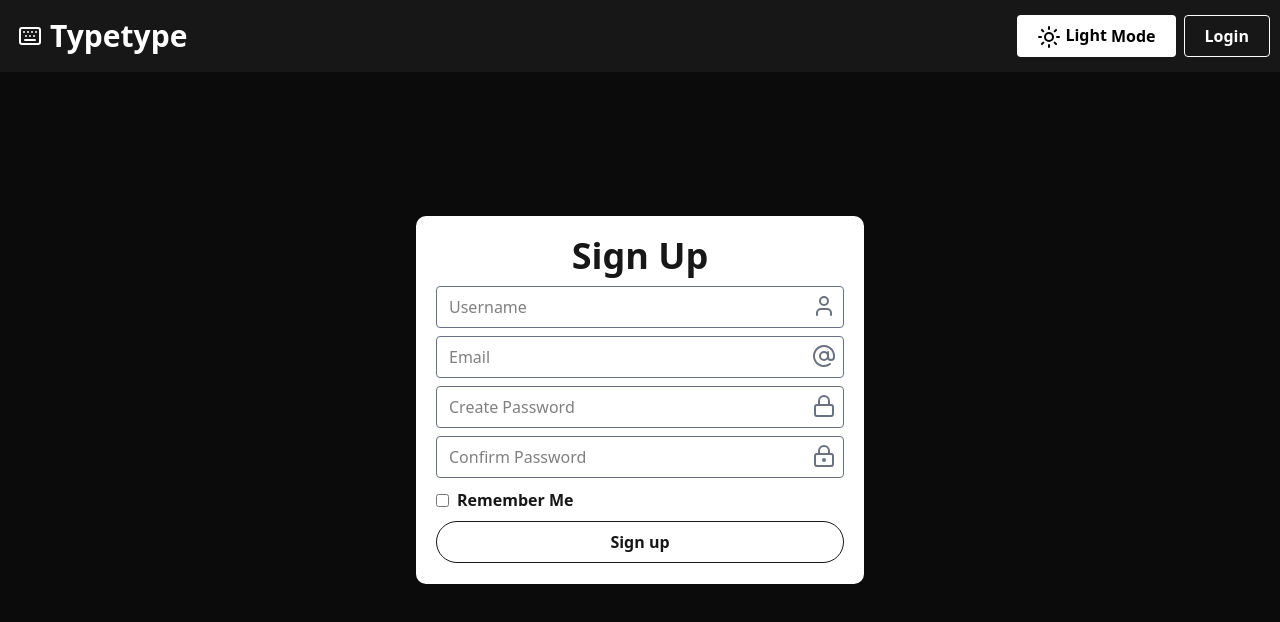
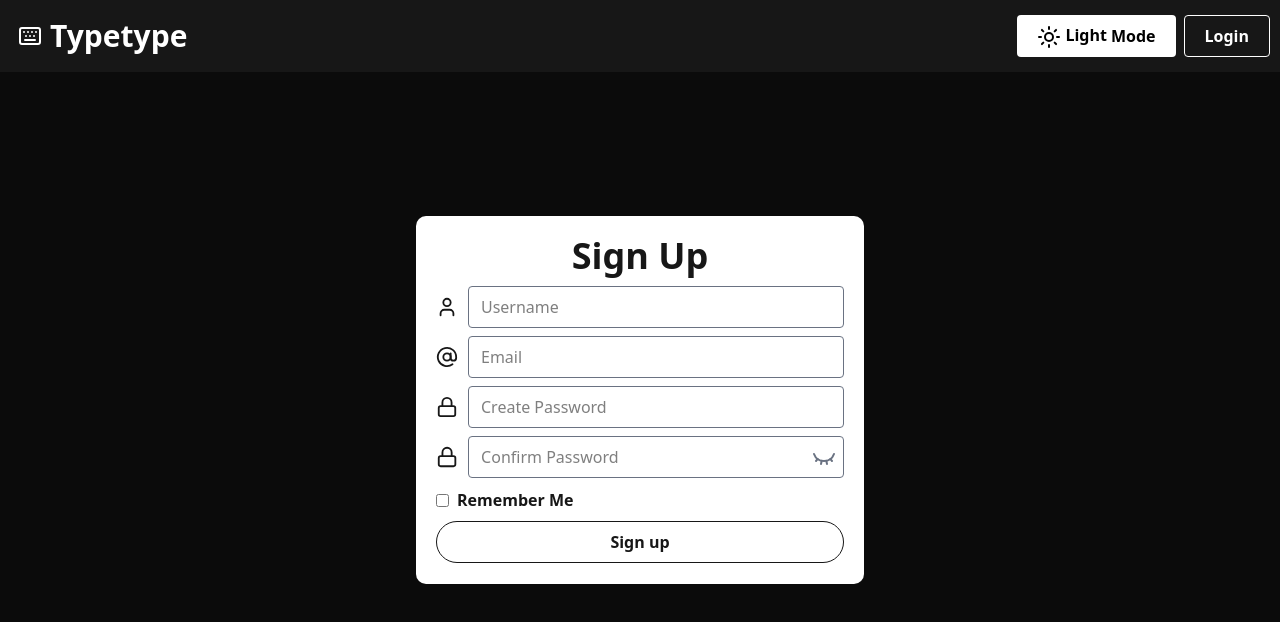
Before and after one commit to AtheoJester23/Typetype, a React (Vite) app: page /Signup in a window 1280 px wide. Shown: the top 622 px of the page. Built offline with nearby package versions, Linux system fonts and the light colour scheme; no server answers.

Commit message:
style: restyle form inputs

```diff
--- a/src/components/SignupForm.tsx
+++ b/src/components/SignupForm.tsx
@@ -1,26 +1,46 @@
-import { AtSign, Lock, LockKeyhole, User } from "lucide-react";
+import { AtSign, Eye, EyeClosed, Lock, LockKeyhole, User } from "lucide-react";
+import { useState } from "react";
 
 const SignupForm = () => {
+    const [show, setShow] = useState(false)
+
+    const handleSignIn = (e: React.FormEvent<HTMLFormElement>) => {
+        e.preventDefault();
+
+        const formData = new FormData(e.currentTarget);
+        const username = formData.get("username") as String;
+        const email = formData.get("email") as String;
+        const password = formData.get("createPassword") as String;
+        const confirmPassword = formData.get("confirmPassword") as String;
+
+        console.log("Data", JSON.stringify({username, email, password, confirmPassword}))
+    }
+
     return (
-        <form className="formSignup">
+        <form className="formSignup" onSubmit={(e) => handleSignIn(e)}>
             <h1 className="text-center font-bold text-4xl text-[rgb(23,23,23)]">Sign Up</h1>
 
             <div className="flex flex-col gap-2">
                 <div className="input-box">
+                    <User className="text-[rgb(23,23,23)]"/>
                     <input type="text" name="username" id="username" className="border border-gray-500 px-3 py-2 rounded" placeholder="Username" autoComplete="off"/>
-                    <User className="absolute right-2 top-2 text-gray-500"/>
                 </div>
                 <div className="input-box">
+                    <AtSign className="text-[rgb(23,23,23)]"/>
                     <input type="text" name="email" id="email" className="border border-gray-500 px-3 py-2 rounded" placeholder="Email" autoComplete="off"/>
-                    <AtSign className="absolute right-2 top-2 text-gray-500"/>
                 </div>
                 <div className="input-box">
-                    <input type="password" name="createPassword" id="createPassword" className="border border-gray-500 px-3 py-2 rounded" placeholder="Create Password" autoComplete="off"/>
-                    <Lock className="absolute right-2 top-2 text-gray-500"/>
+                    <Lock className="text-[rgb(23,23,23)]"/>
+                    <input type={show ? "text" : "password"} name="createPassword" id="createPassword" className="border border-gray-500 px-3 py-2 rounded" placeholder="Create Password" autoComplete="off"/>
                 </div>
                 <div className="input-box">
-                    <input type="password" name="confirmPassword" id="confirmPassword" className="border border-gray-500 px-3 py-2 rounded" placeholder="Confirm Password" autoComplete="off"/>
-                    <LockKeyhole className="absolute right-2 top-2 text-gray-500"/>
+                    <Lock className="text-[rgb(23,23,23)]"/>
+                    <div className="passwordBox">
+                        <input type={show ? "text" : "password"} name="confirmPassword" id="confirmPassword" className="border border-gray-500 px-3 py-2 rounded" placeholder="Confirm Password" autoComplete="off"/>
+                        <button type="button" onClick={() => setShow(prev => !prev)}>
+                            {show ? <Eye className="absolute right-2 top-2.5 text-gray-500"/> : <EyeClosed className="absolute right-2 top-2.5 text-gray-500"/>}
+                        </button>
+                    </div>
                 </div>
             </div>
 
--- a/src/index.css
+++ b/src/index.css
@@ -67,12 +67,21 @@
 
 .input-box{
   position: relative;
+  display: flex;
+  align-items: center;
+  gap: 10px;
 }
 
+
 .input-box input{
-  width: 100%;
+  width: 100%
 }
 
 .input-box input:focus {
   outline-color: #377ff3;
 }
+
+.passwordBox{
+  position: relative;
+  width: 100%;
+}
```
